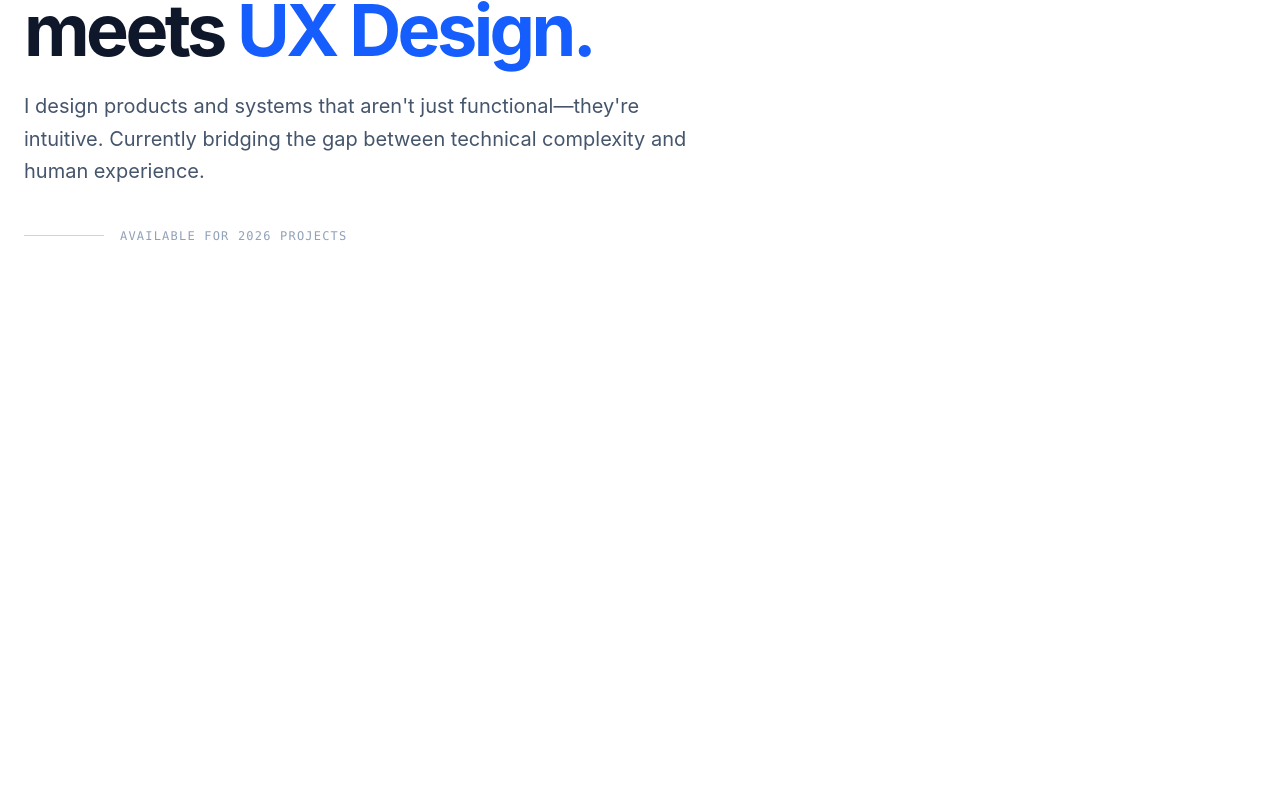
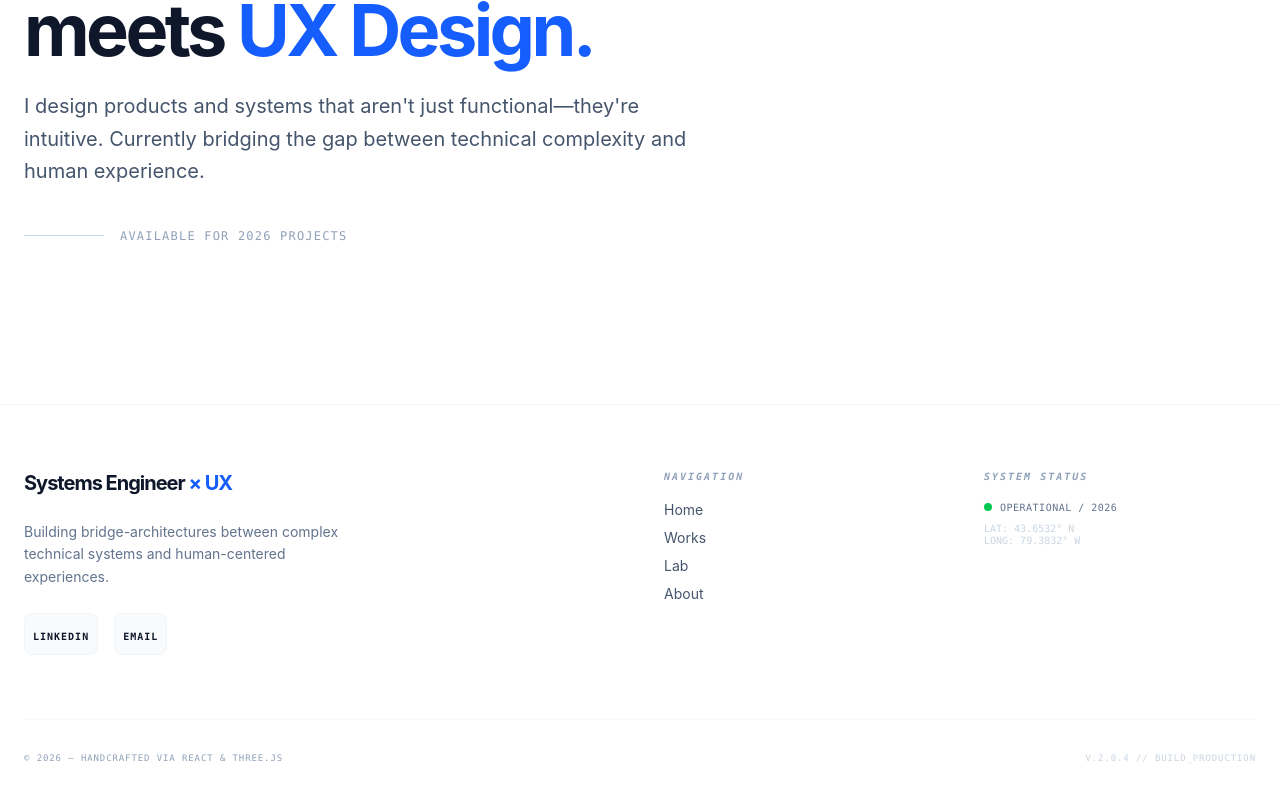
Before and after one commit to MaritettaKatsarou/my-portfolio, a React (Vite) app: page / in a window 1280 px wide. Shown: the part 238-1038 px from the top of the page. Before the commit the page ends 800 px from the top, so only its background shows below. Built offline with nearby package versions, Linux system fonts and the light colour scheme.

Commit message:
Site Update

```diff
--- a/src/App.jsx
+++ b/src/App.jsx
@@ -284,11 +284,92 @@ const Lab = () => {
   );
 };
 
+const SiteFooter = () => {
+  const currentYear = new Date().getFullYear();
+
+  return (
+    <footer className="mt-20 border-t border-slate-100 py-16 bg-white">
+      <div className="max-w-7xl mx-auto px-6">
+        <div className="grid grid-cols-1 md:grid-cols-4 gap-12 mb-16">
+
+          {/* Column 1: Brand Signature */}
+          <div className="md:col-span-2 space-y-6">
+            <div className="text-xl font-bold tracking-tighter text-slate-900">
+              Systems Engineer <span className="text-blue-600">× UX</span>
+            </div>
+            <p className="text-sm text-slate-500 max-w-xs leading-relaxed">
+              Building bridge-architectures between complex technical systems and
+              human-centered experiences.
+            </p>
+            <div className="flex gap-4">
+              {/* LinkedIn Link */}
+              <a
+                href="https://linkedin.com/in/yourprofile"
+                target="_blank"
+                rel="noopener noreferrer"
+                className="p-2 bg-slate-50 border border-slate-100 rounded-lg hover:text-blue-600 hover:border-blue-100 transition-all"
+              >
+                <span className="font-mono text-[10px] font-bold uppercase tracking-widest">LinkedIn</span>
+              </a>
+              <a
+                href="mailto:hello@example.com"
+                className="p-2 bg-slate-50 border border-slate-100 rounded-lg hover:text-blue-600 hover:border-blue-100 transition-all"
+              >
+                <span className="font-mono text-[10px] font-bold uppercase tracking-widest">Email</span>
+              </a>
+            </div>
+          </div>
+
+          {/* Column 2: Quick Links */}
+          <div className="space-y-4">
+            <h4 className="font-mono text-[10px] font-bold uppercase tracking-[0.2em] text-slate-400 italic">Navigation</h4>
+            <nav className="flex flex-col gap-2">
+              <Link to="/" className="text-sm text-slate-600 hover:text-blue-600 transition-colors">Home</Link>
+              <Link to="/works" className="text-sm text-slate-600 hover:text-blue-600 transition-colors">Works</Link>
+              <Link to="/lab" className="text-sm text-slate-600 hover:text-blue-600 transition-colors">Lab</Link>
+              <Link to="/about" className="text-sm text-slate-600 hover:text-blue-600 transition-colors">About</Link>
+            </nav>
+          </div>
+
+          {/* Column 3: System Status */}
+          <div className="space-y-4">
+            <h4 className="font-mono text-[10px] font-bold uppercase tracking-[0.2em] text-slate-400 italic">System Status</h4>
+            <div className="space-y-2">
+              <div className="flex items-center gap-2">
+                <span className="relative flex h-2 w-2">
+                  <span className="animate-ping absolute inline-flex h-full w-full rounded-full bg-green-400 opacity-75"></span>
+                  <span className="relative inline-flex rounded-full h-2 w-2 bg-green-500"></span>
+                </span>
+                <span className="text-[10px] font-mono uppercase text-slate-500 tracking-wider">Operational / 2026</span>
+              </div>
+              <p className="text-[10px] font-mono text-slate-300 leading-tight uppercase">
+                LAT: 43.6532° N <br />
+                LONG: 79.3832° W
+              </p>
+            </div>
+          </div>
+        </div>
+
+        {/* Bottom Bar */}
+        <div className="pt-8 border-t border-slate-50 flex flex-col md:flex-row justify-between items-center gap-4">
+          <p className="font-mono text-[9px] text-slate-400 uppercase tracking-widest">
+            © {currentYear} — Handcrafted via React & Three.js
+          </p>
+          <p className="font-mono text-[9px] text-slate-300 uppercase tracking-widest">
+            V.2.0.4 // Build_Production
+          </p>
+        </div>
+      </div>
+    </footer>
+  );
+};
+
 // --- 4. MAIN LAYOUT AND APP ---
 export default function App() {
   return (
     <BrowserRouter>
-      <div className="min-h-screen bg-white text-slate-900 font-sans selection:bg-blue-100 selection:text-blue-900">
+      <div className="min-h-screen bg-white text-slate-900 font-sans selection:bg-blue-100 selection:text-blue-900 flex flex-col">
+        {/* Navigation */}
         <nav className="fixed top-0 w-full z-50 bg-white/80 backdrop-blur-md border-b border-slate-50">
           <div className="max-w-7xl mx-auto px-6 h-20 flex justify-between items-center">
             <Link to="/" className="font-bold text-xl tracking-tighter hover:text-blue-600 transition-colors">My-portfolio</Link>
@@ -302,7 +383,8 @@ export default function App() {
           </div>
         </nav>
 
-        <main className="max-w-7xl mx-auto px-6 pt-40 pb-20">
+        {/* Main Content Area */}
+        <main className="max-w-7xl mx-auto px-6 pt-40 pb-20 flex-grow w-full">
           <Routes>
             <Route path="/" element={<Home />} />
             <Route path="/works" element={<Works />} />
@@ -311,6 +393,9 @@ export default function App() {
             <Route path="/about" element={<About />} />
           </Routes>
         </main>
+
+        {/* --- ADD THE FOOTER HERE --- */}
+        <SiteFooter />
       </div>
     </BrowserRouter>
   );
```
